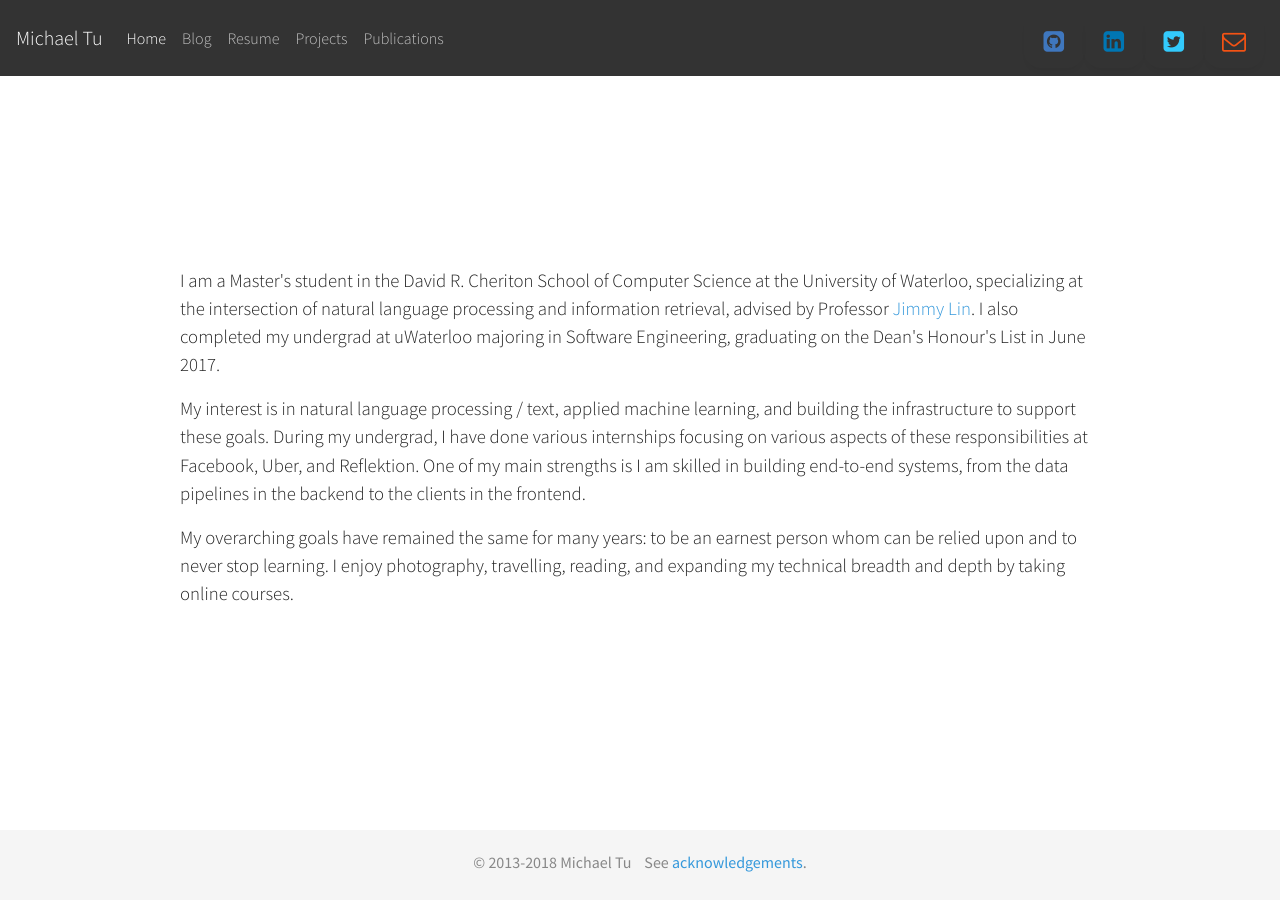
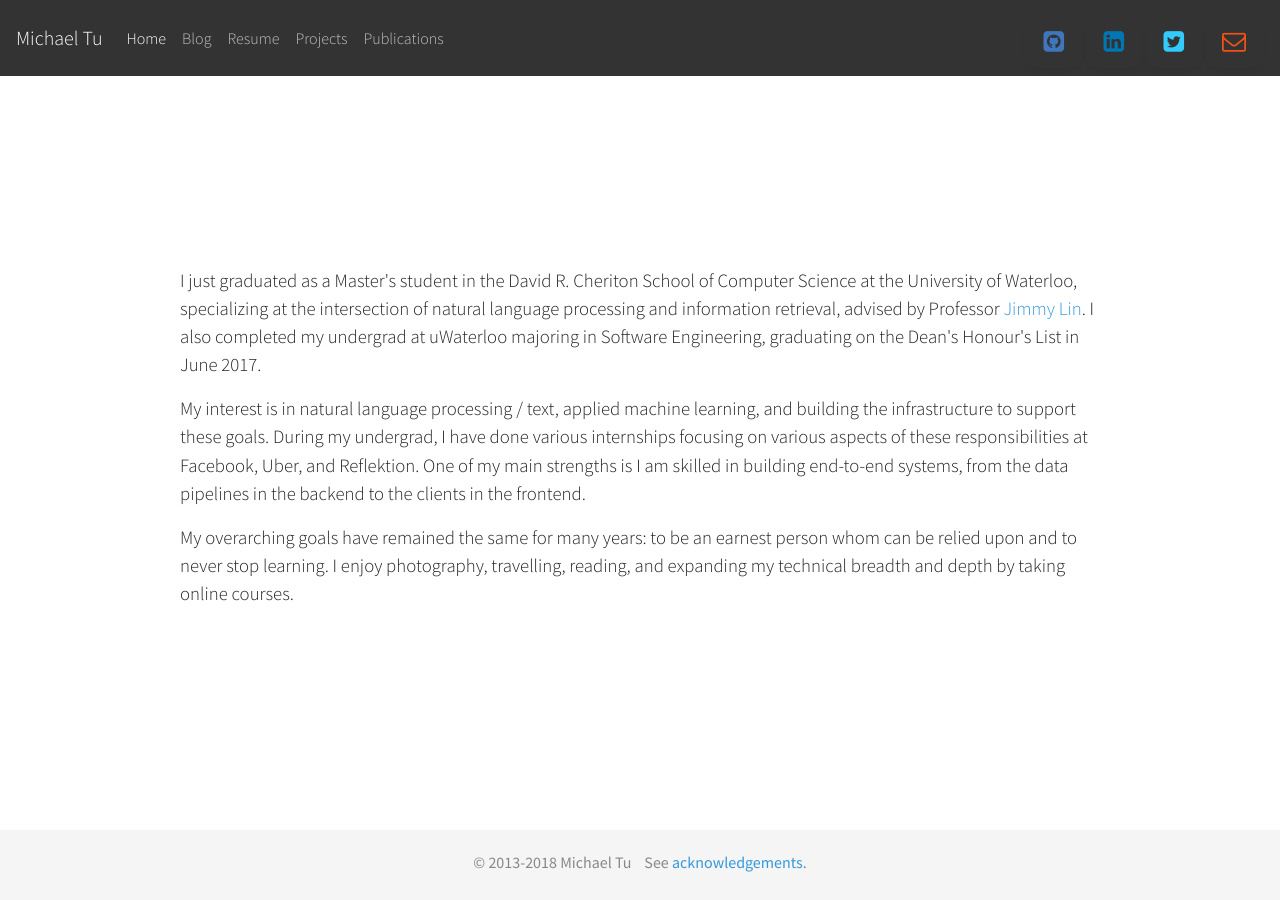
Before and after one commit to tuzhucheng/tuzhucheng.github.io, a Jekyll site: the page built from index.html, in a window 1280 px wide and 900 px high, scrolled down 714 px. Built offline with Jekyll 4.4.1, drawn with Linux system fonts in a browser that asks for light colours; nearby versions of some CDN libraries; some web fonts are replaced; comment, search, counter and statistics services are not loaded.

Commit message:
Update intro for MMath graduation

```diff
--- a/index.html
+++ b/index.html
@@ -45,7 +45,7 @@
         <div class="row mp-2">
           <div class="col-md-10 mx-auto">
             <p class="lead">
-              I am a Master's student in the David R. Cheriton School of Computer Science at the University of Waterloo,
+              I just graduated as a Master's student in the David R. Cheriton School of Computer Science at the University of Waterloo,
               specializing at the intersection of natural language processing and information retrieval, advised by
               Professor <a href="https://cs.uwaterloo.ca/~jimmylin/" target="_blank">Jimmy Lin</a>. I also completed my undergrad at uWaterloo majoring in Software Engineering,
               graduating on the Dean's Honour's List in June 2017.
```
